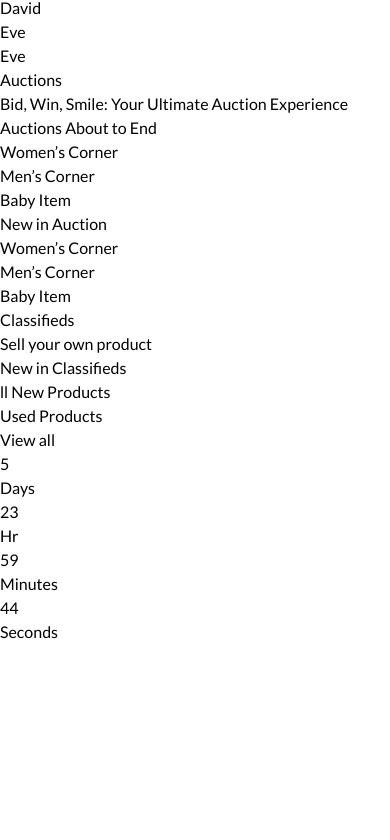
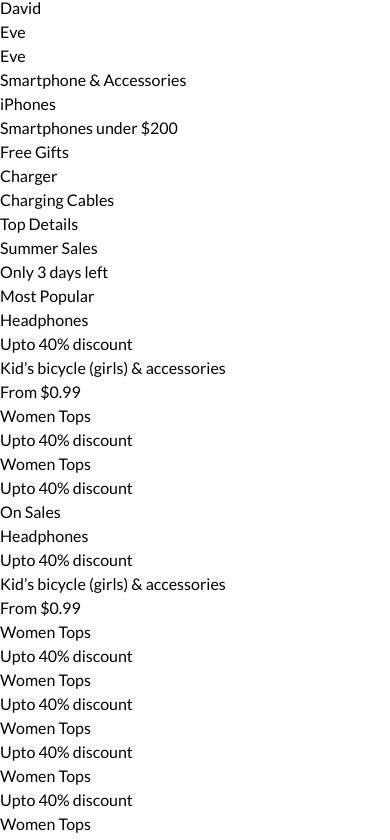
Before and after one commit to mdazmi28/sample_project, a React (Vite) app: page / in a window 390 px wide. Shown: the part 3677-4517 px from the top of the page. Before the commit the page ends 4321 px from the top, so only its background shows below. Built offline with nearby package versions, Linux system fonts and the light colour scheme.

Commit message:
Smart Phone and Acco. section done

```diff
--- a/src/components/GetAnApple.jsx
+++ b/src/components/GetAnApple.jsx
@@ -36,7 +36,7 @@
                     {
                         data.map((item, index) => (
                             <div className="gap-4 w-[248px] h-[112px] bg-gray-300 rounded-xl" key={index}>
-                                <div className="flex mt-4 ml-6 gap-4">
+                                <div className="flex pt-4 pl-6 gap-4">
                                     <div className="w-[80px] h-[80px] bg-white rounded-lg"></div>
                                     <div className="flex flex-col gap-4">
                                         <h1>{item.name}</h1>
--- a/src/components/SaleCampAndDetaisDay.jsx
+++ b/src/components/SaleCampAndDetaisDay.jsx
@@ -75,9 +75,6 @@
                             }
                         </div>
                     </div>
-
-
-
                 </div>
             </div>
 
--- /dev/null
+++ b/src/components/SmartPhoneAndAcc.jsx
@@ -0,0 +1,134 @@
+// import React from 'react';
+const data = [
+    { id: 1, name: "Headphones", age: "Upto 40% discount" },
+    { id: 2, name: "Kid’s bicycle (girls) & accessories", age: "From $0.99" },
+    { id: 3, name: "Women Tops", age: "Upto 40% discount" },
+    { id: 4, name: "Women Tops", age: "Upto 40% discount" },
+
+];
+const dataViewScroll = [
+    { id: 1, name: "Headphones", age: "Upto 40% discount" },
+    { id: 2, name: "Kid’s bicycle (girls) & accessories", age: "From $0.99" },
+    { id: 3, name: "Women Tops", age: "Upto 40% discount" },
+    { id: 4, name: "Women Tops", age: "Upto 40% discount" },
+    { id: 4, name: "Women Tops", age: "Upto 40% discount" },
+    { id: 4, name: "Women Tops", age: "Upto 40% discount" },
+    { id: 4, name: "Women Tops", age: "Upto 40% discount" },
+    { id: 4, name: "Women Tops", age: "Upto 40% discount" },
+    { id: 4, name: "Women Tops", age: "Upto 40% discount" },
+    { id: 4, name: "Women Tops", age: "Upto 40% discount" },
+    { id: 4, name: "Women Tops", age: "Upto 40% discount" },
+
+];
+
+const SmartPhoneAndAcc = () => {
+    return (
+        <div>
+            <div className="flex flex-col gap-4 pb-4">
+                <div>
+                    <h1 className="text-[30px] font-bold font-lato">Smartphone & Accessories</h1>
+                </div>
+                {/* Middle */}
+                <div className="flex gap-4">
+                    <h1 className="text-[13px] text-blue-600 font-bold">iPhones</h1>
+                    <h1 className="text-[13px] text-blue-600 font-bold">Smartphones under $200</h1>
+                    <h1 className="text-[13px] text-blue-600 font-bold">Free Gifts</h1>
+                    <h1 className="text-[13px] text-blue-600 font-bold">Charger</h1>
+                    <h1 className="text-[13px] text-blue-600 font-bold">Charging Cables</h1>
+                </div>
+
+            </div>
+            <div className="flex gap-4">
+
+                {/* left */}
+                <div className="w-1/2">
+                    <div className="flex flex-col gap-4">
+                        <div className="">
+                            <div className="flex gap-4">
+
+                                <div className="w-[336px] h-[454px]">
+                                    <div className="flex flex-col gap-4">
+                                        <div>
+                                            <h1 className="text-[17px] font-bold">Top Details</h1>
+                                        </div>
+                                        <div className="flex justify-center">
+                                            <div className="w-[276px] h-[368px] bg-gray-300 flex flex-col justify-end items-center pb-10">
+                                                <h1 className="text-[17px] font-bold text-gray-800">Summer Sales</h1>
+                                                <h1 className="text-[13px]">Only 3 days left</h1>
+                                            </div>
+                                        </div>
+
+                                    </div>
+                                </div>
+                                <div className="w-[336px] h-[454px]">
+                                    <div className="flex flex-col gap-4">
+                                        <div>
+                                            <h1 className="text-[17px] font-bold">Most Popular</h1>
+                                        </div>
+                                        <div className="flex justify-center">
+                                            <div className="w-[276px] h-[368px] flex flex-col gap-4">
+                                                {
+                                                    data.map((item, index) => (
+                                                        <div className="flex gap-4" key={index}>
+                                                            <div className="w-[80px] h-[80px] bg-gray-300"></div>
+                                                            <div className="flex flex-col gap-2">
+                                                                <div className="text-[13px]">{item.name}</div>
+                                                                <div className="text-[13px] font-bold">{item.age}</div>
+
+                                                            </div>
+
+
+                                                        </div>
+                                                    ))
+                                                }
+
+                                            </div>
+                                        </div>
+
+                                    </div>
+                                </div>
+                            </div>
+                        </div>
+
+                    </div>
+                </div>
+                {/* Right */}
+                <div className="w-1/2 border">
+                    <div className="flex gap-5">
+                        {/* right left */}
+                        <div className="w-1/2">
+                            <div className="flex flex-col gap-4">
+                                <div className="w-[363px] h-[215px] bg-gray-300"></div>
+                                <div className="w-[363px] h-[215px] bg-gray-300"></div>
+
+                            </div>
+                        </div>
+                        <div className="w-1/2 px-3 pt-3 gap-4 flex flex-col bg-yellow-100">
+                    <div className='flex flex-col gap-4 justify-start items-start'>
+                        <h1 className='ml-3 text-[17px] font-bold'>On Sales</h1>
+                        <div className='w-[336px] h-[400px] hide-scrollbar overflow-y-auto flex flex-col gap-3 pl-3'>
+                           {
+                                dataViewScroll.map((item,index)=>(
+                                    <div key={index} className='flex gap-4'>
+                                    <div className='w-[64px] h-[64px] bg-white'></div>
+                                    <div className='flex flex-col'>
+                                        <h1>{item.name}</h1>
+                                        <h1>{item.age}</h1>
+                                    </div>
+                                </div>
+
+                                ))
+                            }
+                        </div>
+                    </div>
+                </div>
+
+                    </div>
+                </div>
+            </div>
+
+        </div>
+    );
+};
+
+export default SmartPhoneAndAcc;
--- a/src/pages/LandingPage.jsx
+++ b/src/pages/LandingPage.jsx
@@ -13,7 +13,8 @@
 import PopularCategories from '../components/PopularCategories';
 import SaleCampAndDetaisDay from '../components/SaleCampAndDetaisDay';
 import ShopByCategory from '../components/ShopByCategory';
-import Timer from '../components/Timer';
+import SmartPhoneAndAcc from '../components/SmartPhoneAndAcc';
+// import Timer from '../components/Timer';
 
 const LandingPage = () => {
     return (
@@ -30,9 +31,10 @@
                 <GetAnApple />
                 <ShopByCategory />
                 <BeforeSPAndAcce />
+                <SmartPhoneAndAcc/>
                 <Auctions />
                 <Classifieds />
-                <Timer />
+                {/* <Timer /> */}
             </div>
         </MasterLayout>
     );
```
